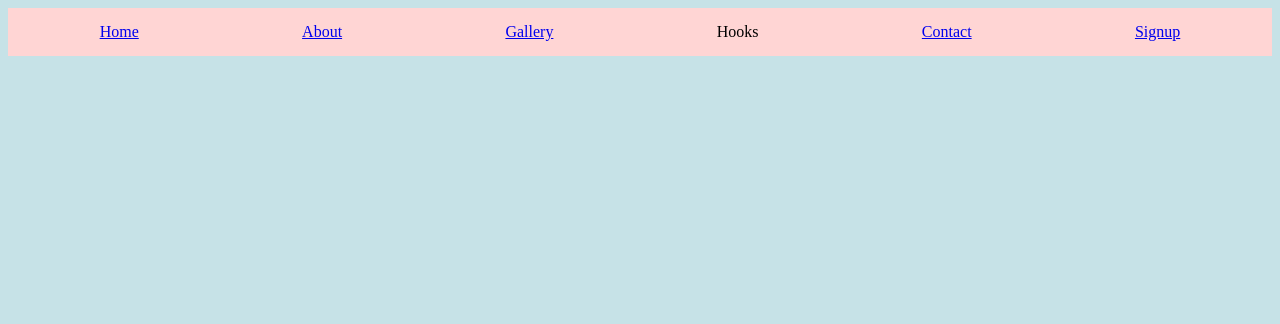
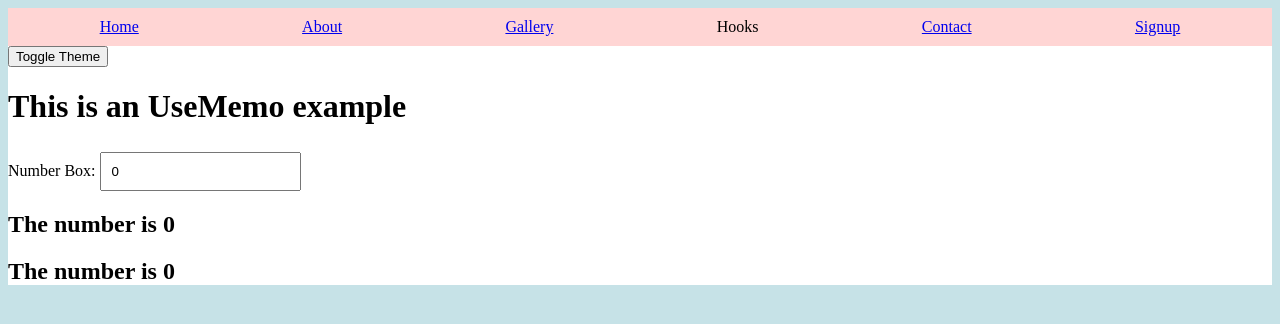
Before and after one commit to Thiriloksha-s/Mern_Stack, a React (Vite) app in the folder frontend_mern/: page /use-memo in a window 1280 px wide. Shown: the top 324 px of the page. Built offline with nearby package versions, Linux system fonts and the light colour scheme.

Commit message:
Day 10 Hooks

```diff
--- a/frontend_mern/package.json
+++ b/frontend_mern/package.json
@@ -10,6 +10,7 @@
     "preview": "vite preview"
   },
   "dependencies": {
+    "axios": "^1.7.9",
     "react": "^19.0.0",
     "react-dom": "^19.0.0",
     "react-router-dom": "^7.2.0"
--- a/frontend_mern/src/App.jsx
+++ b/frontend_mern/src/App.jsx
@@ -10,6 +10,10 @@ import Contact from "./components/FunctionalComponents/Contact"
 import Navbar from './components/FunctionalComponents/Navbar'
 import Login from "./components/FunctionalComponents/Login"
 import UseEffect from './components/FunctionalComponents/Hooks/UseEffect'
+import UseState from './components/FunctionalComponents/Hooks/UseState'
+import UseEffectAPI from './components/FunctionalComponents/Hooks/UseEffectAPI'
+import UseRef from './components/FunctionalComponents/Hooks/UseRef'
+import UseMemo from './components/FunctionalComponents/Hooks/UseMemo'
 import {BrowserRouter,Routes,Route} from 'react-router-dom'
 
 function App() {
@@ -22,6 +26,10 @@ function App() {
                <Route path='/about' element={<About />}/>
                <Route path='/gallery' element={<Gallery />}/>
                <Route path='/use-effect' element={<UseEffect/>}/>
+               <Route path='/use-state' element={<UseState/>}/>
+               <Route path='/use-effect-api' element={<UseEffectAPI/>}/>
+               <Route path='/use-ref' element={<UseRef/>}/>
+               <Route path='/use-memo' element={<UseMemo/>}/>
                <Route path='/contact' element={<Contact />}/>
                <Route path='/signup' element={<Signup />}/>
                <Route path='/login' element={<Login/>}/>
--- /dev/null
+++ b/frontend_mern/src/components/FunctionalComponents/Hooks/UseEffectAPI.jsx
@@ -0,0 +1,31 @@
+import React from "react";
+import { useState, useEffect } from "react";
+import axios from "axios";
+
+const UseEffectAPI = () => {
+  var [posts, setPost] = useState([]);
+  useEffect(() => {
+    axios
+      .get("https://jsonplaceholder.typicode.com/posts")
+      .then((res) => {
+         setPost(res.data)
+         console.log(res.data);
+      })
+      .catch((err) => console.log("Couldn't read the API", err));
+  },[]);
+  return (
+    <div>
+      <h1>This is UseEffectAPI example</h1>
+      <h2>
+        We are going to fetch data from JSONPlaceholder and display the data.
+      </h2>
+      <ol>{posts.map((post)=>(
+          <li key={post.id}>{post.title}</li>
+      ))}
+      </ol>
+      <button onClick={()=>{console.log("Button Clicked!!")}}>Hello</button>
+    </div>
+  );
+};
+
+export default UseEffectAPI;
--- /dev/null
+++ b/frontend_mern/src/components/FunctionalComponents/Hooks/UseMemo.jsx
@@ -0,0 +1,33 @@
+import React from "react";
+import { useState, useMemo } from "react";
+function slowFunction(num){
+    for(var i=0;i<1000000000;i++){}
+    return num*2;
+}
+const UseMemo = () => {
+  var [number, setNumber] = useState(0);
+  var [theme, setTheme] = useState(false);
+  var styling = {
+    backgroundColor: theme ? "black" : "White",
+    color: theme ? "white" : "black",
+  };
+
+  return (
+
+      <div style={styling}>
+      <button onClick={()=>setTheme(!theme)}>Toggle Theme</button>
+        <h1>This is an UseMemo example</h1>
+        Number Box:{" "}
+        <input
+          type="number"
+          value={number}
+          onChange={(e) => setNumber(e.target.value)}
+        />
+        <h2>The number is {number}</h2>
+        <h2>The number is {slowFunction(number)}</h2>
+      </div>
+
+  );
+};
+
+export default UseMemo;
--- /dev/null
+++ b/frontend_mern/src/components/FunctionalComponents/Hooks/UseRef.jsx
@@ -0,0 +1,25 @@
+import React from "react";
+import { useState, useEffect, useRef } from "react";
+const Useref = () => {
+  var [text, setText] = useState("");
+  var previousRender = useRef();
+  useEffect(() => {
+    previousRender.current=text;
+    console.log(text)
+  },[text]);
+  return (
+    <div>
+      <h1>This is an useRef example</h1>
+      Type your text:{" "}
+      <input
+        type="text"
+        vzlue={text}
+        onChange={(e) => setText(e.target.value)}
+      />
+      <h2>The current render text is {text}</h2>
+      <h3>The previous render text is {previousRender.current}</h3>
+    </div>
+  );
+};
+
+export default Useref;
--- /dev/null
+++ b/frontend_mern/src/components/FunctionalComponents/Hooks/UseState.jsx
@@ -0,0 +1,22 @@
+import React from 'react'
+import {useState} from 'react'
+const UseState = () => {
+   var initialVal = 0;
+    var [num, setNum] = useState(initialVal);
+    function handleDecrement() {
+      setNum(num - 1);
+    }
+    return (
+      <div>
+        <h1>Hello</h1>
+        <h2>State initial value is {initialVal}</h2>
+        <button onClick={handleDecrement}>-</button>
+        <h3>Updating state:{num}</h3>
+        <button onClick={() => setNum(num+1)}>+</button>
+        {/* num++ => num=num+1*/}
+        <button onClick={() => setNum(initialVal)}>  Reset</button>
+      </div>
+    );
+}
+
+export default UseState
--- a/frontend_mern/src/components/FunctionalComponents/Navbar.jsx
+++ b/frontend_mern/src/components/FunctionalComponents/Navbar.jsx
@@ -1,7 +1,7 @@
 import "../css/Navbar.css";
 import { Link } from "react-router-dom";
 import { useState } from "react";
-import '../css/Dropdown.css'
+
 const Navbar = () => {
   const [isOpen, setOpen]=useState(false);
   return (
@@ -28,8 +28,9 @@ const Navbar = () => {
           </ol>
         </div>
         <li>*/}
-          <li className="dropdown" onMouseEnter={()=>setOpen(true)} onMouseLeave={() => setOpen(false)}>
-            <span>Hooks</span>
+
+          <li className="dropdown" onMouseEnter={()=>setOpen(!isOpen)} onMouseLeave={() => setOpen(!isOpen)}>
+          <span>Hooks</span>
             {isOpen && (
               <ol className="dropdown1">
                 <li>
@@ -37,6 +38,15 @@ const Navbar = () => {
                 </li>
                 <li>
                   <Link to="/use-effect">UseEffect</Link>
+                </li>
+                <li>
+                  <Link to="/use-effect-api">UseEffectAPI</Link>
+                </li>
+                <li>
+                  <Link to="/use-ref">UseRef</Link>
+                </li>
+                <li>
+                  <Link to="/use-memo">UseMemo</Link>
                 </li>
               </ol>
             )}
--- a/frontend_mern/src/components/FunctionalComponents/Signup.jsx
+++ b/frontend_mern/src/components/FunctionalComponents/Signup.jsx
@@ -9,7 +9,7 @@ const Signup = () => {
         <form>
             <div className="FormInput">
                 <label>Firstname:</label>
-                <input type="text" id="Firstname" placeholder="Enter your Firstname"/>
+                <input type="text" id="Firstname" placeholder="Enter your Firstname" required/>
 
                 <label>Lastname:</label>
                 <input type="text" id="Lastname" placeholder="Enter your Lastname"/>
--- a/frontend_mern/src/components/css/Dropdown.css
+++ /dev/null
@@ -1,15 +0,0 @@
-.dropdown{
-    position: relative;
-    display: flex;
-}
-.dropdown1{
-    top: 50%;
-    position: absolute;
-    background: white;
-    border: 1px solid #cec9c9;
-    padding: 2px;
-    list-style: none;
-}
-li {
-    padding: 5px;
-}
--- a/frontend_mern/src/components/css/Navbar.css
+++ b/frontend_mern/src/components/css/Navbar.css
@@ -5,4 +5,25 @@ nav{
     color:black;
     justify-content: space-around;
     padding: 10px;
+
 }
+Link{
+    background-color: aliceblue;
+    text-decoration: none;
+}
+.dropdown{
+    position: relative;
+    display: inline-block;
+}
+.dropdown1{
+    display: block;
+    position: absolute;
+    background: white;
+    border: 1px solid #cec9c9;
+    padding: 2px;
+    list-style-type: none;
+    top: 2px;
+}
+.dropdown1 li{
+    padding: 5px;
+}
```
Also changed, not shown: 1 other file (tests, documents, lock files or other folders).
